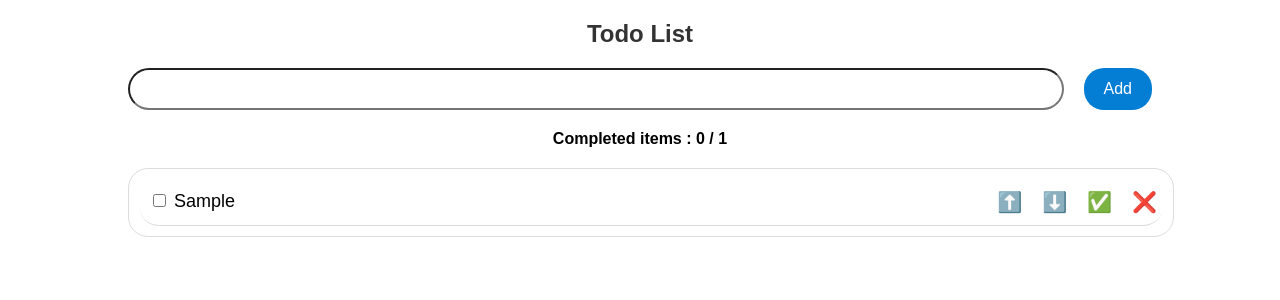
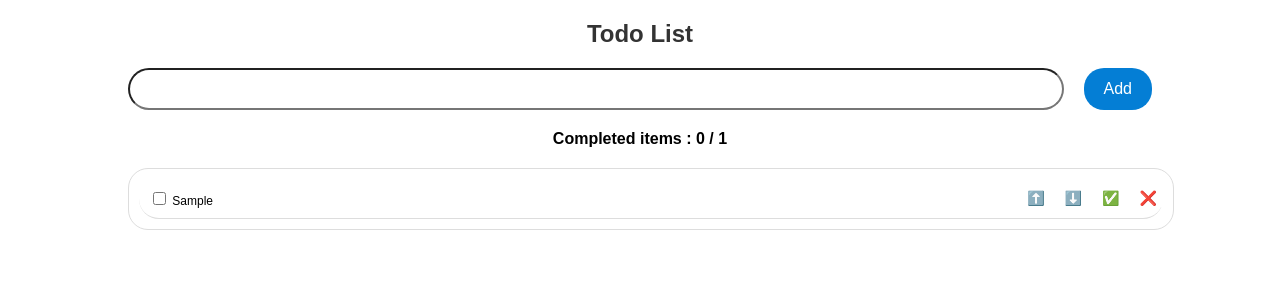
Before and after one commit to yuvarajgoud/TodoList, a React (Vite) app: page / in a window 1280 px wide. Both pictures are taken after typing "Sample" into the empty fields and a click on the button "Add". Shown: the top 300 px of the page. Built offline with nearby package versions, Linux system fonts and the light colour scheme.

Commit message:
chnaged css

```diff
--- a/src/components/Todo.css
+++ b/src/components/Todo.css
@@ -10,14 +10,14 @@
 
 .todo span {
   flex:1;
-  font-size: 18px;
+  font-size: 12px;
   padding-left: 10px;
 }
 
 .todo button {
   margin-left: 8px;
 
-  font-size: 20px;
+  font-size: 14px;
   cursor: pointer;
   font-weight: bold;
   color: black;
```
